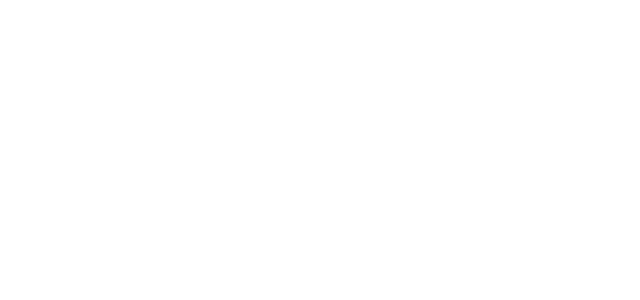
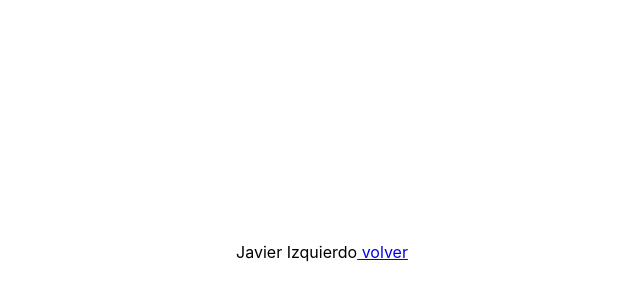
Before and after one commit to havebeeair/far-8-githubtest, a React (Create React App) app: page /javier-izquierdo in a window 1280 px wide. Shown: the part 148-448 px from the top of the page, without its empty margins (318-958 px from the left). Built offline with nearby package versions, Linux system fonts and the light colour scheme.

Commit message:
Agregando cambios  en mi  rama loca

```diff
--- a/src/App.js
+++ b/src/App.js
@@ -1,6 +1,7 @@
 import React from 'react';
 import './App.css';
 import JavierRivera from './javier-rivera/JavierRivera';
+import JavierIzquierdo from  './javier-izquierdo/JavierIzquierdo';
 import Dashboard from './Dashboard';
 import { Route } from "react-router-dom";
 
@@ -17,9 +18,9 @@
         <Route path="/diego-fried" component={DiegoFried} />
         <Route path="/esteban-raffo" component={EstebanRaffo} />
         <Route path="/felipe-perarnau" component={FelipePerarnau} />
-        <Route path="/gustavo-velasquez" component={GustavoVelasquez} />
+  <Route path="/gustavo-velasquez" component={GustavoVelasquez} />*/}
         <Route path="/javier-izquierdo" component={JavierIzquierdo} />
-        <Route path="/jorge-elias" component={JorgeElias} />
+   {/*}     <Route path="/jorge-elias" component={JorgeElias} />
         <Route path="/jorge-fernandez" component={JorgeFernandez} />
         <Route path="/juan-herrera" component={JuanHerrera} />
         <Route path="/nancy-pompei" component={NancyPompei} /> */}
--- /dev/null
+++ b/src/javier-izquierdo/JavierIzquierdo.js
@@ -0,0 +1,13 @@
+import React from "react";
+import { Link } from "react-router-dom";
+
+const JavierIzquierdo = (props) => {
+  return(
+    <>
+      Javier Izquierdo
+      <Link to="/far-8-githubtest"> volver</Link>
+    </>
+  )
+}
+
+export default JavierIzquierdo;
```
Also changed, not shown: src/javier-izquierdo/JavierIzquierdo.css (added).
